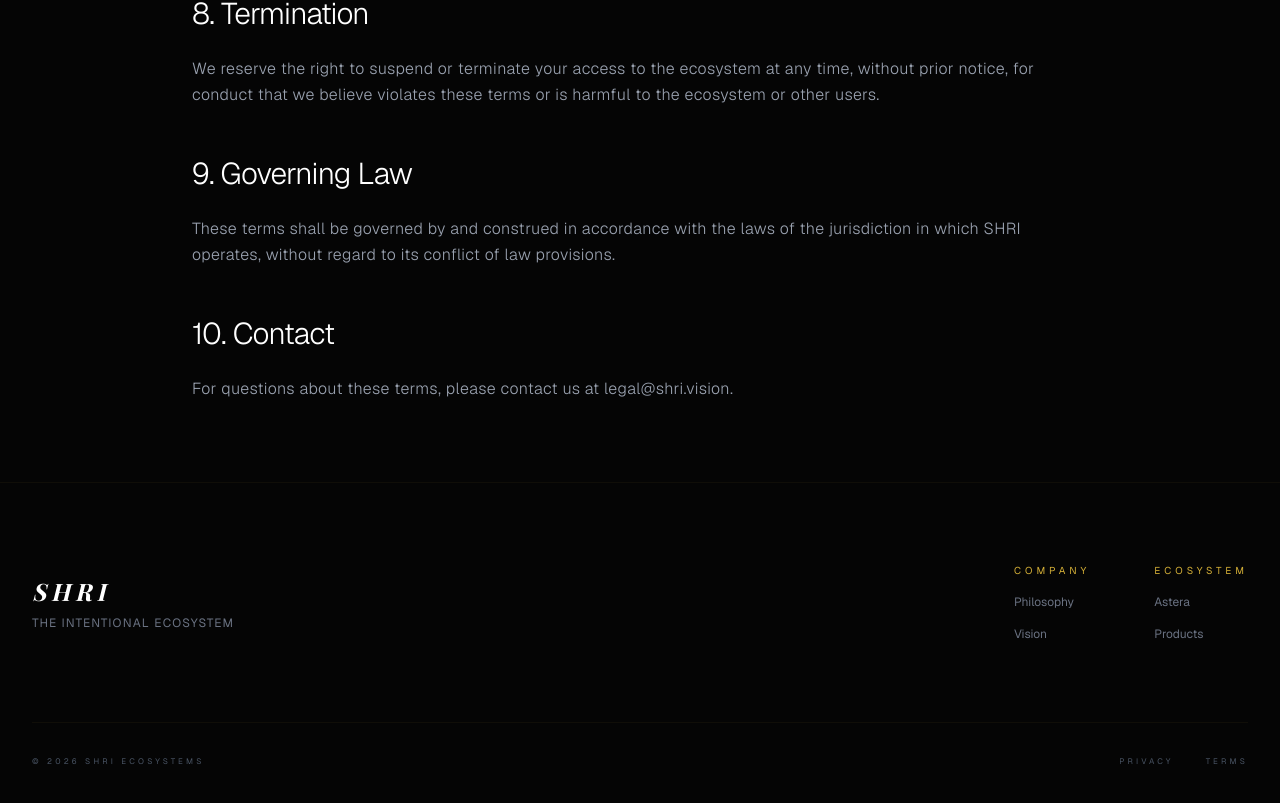
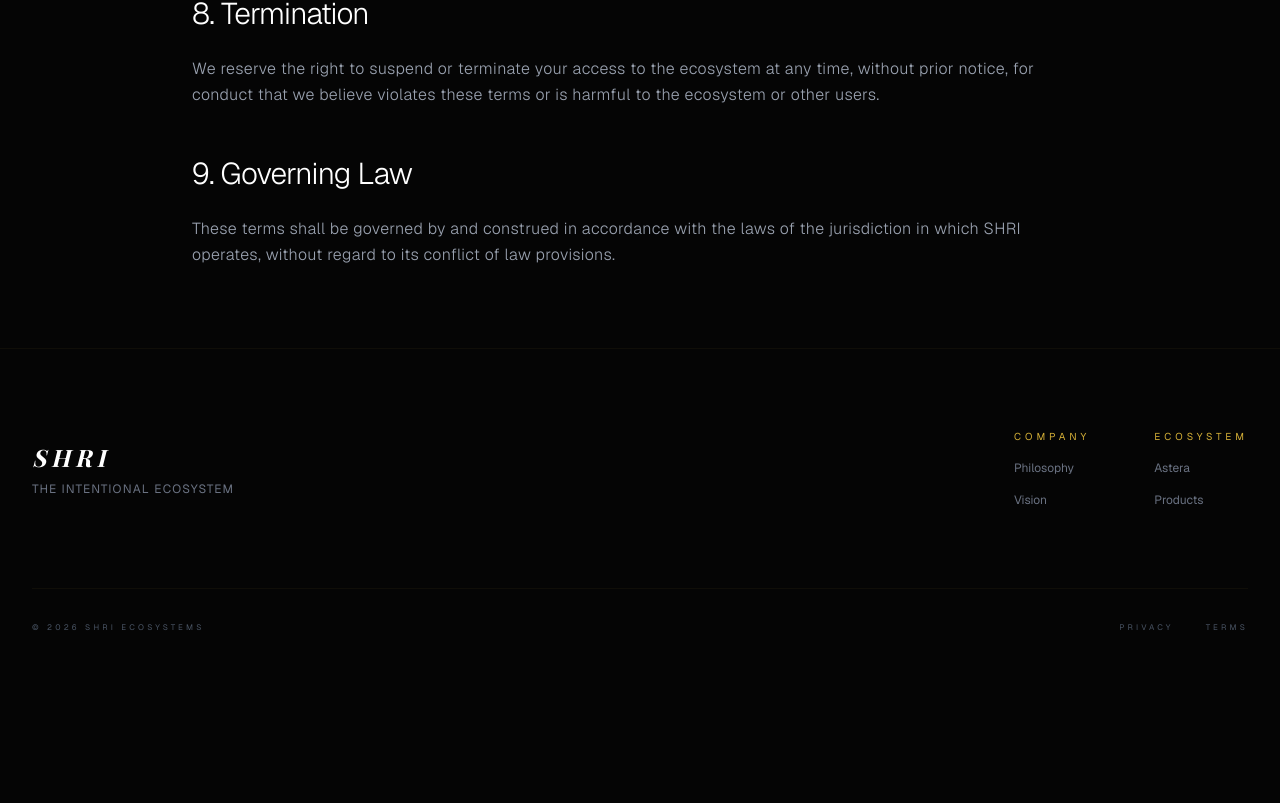
Before and after one commit to anayrajtiwari/onedayisnoneday, a Next.js app in the folder shri-frontend/: page /terms in a window 1280 px wide. Shown: the part 2191-2994 px from the top of the page. After the commit the page ends 2904 px from the top, so only its background shows below. Built offline with nearby package versions, Linux system fonts and the light colour scheme; no server answers; a web font is replaced by a local one.

Commit message:
feat: update shri-frontend/src/app/terms/page.tsx for Glyph-CLI and SEO

```diff
--- a/shri-frontend/src/app/terms/page.tsx
+++ b/shri-frontend/src/app/terms/page.tsx
@@ -110,10 +110,7 @@ export default function TermsPage() {
               <p>These terms shall be governed by and construed in accordance with the laws of the jurisdiction in which SHRI operates, without regard to its conflict of law provisions.</p>
             </section>
 
-            <section>
-              <h2 className="text-2xl md:text-3xl font-light text-white mb-6 tracking-tight">10. Contact</h2>
-              <p>For questions about these terms, please contact us at legal@shri.vision.</p>
-            </section>
+
           </div>
         </div>
       </section>
```
